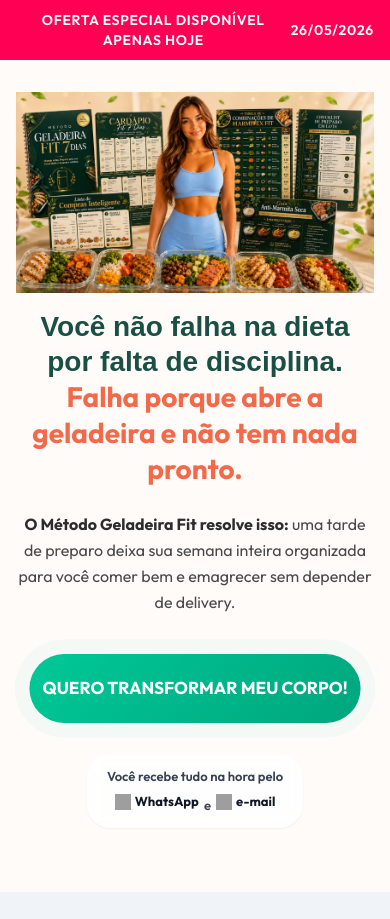
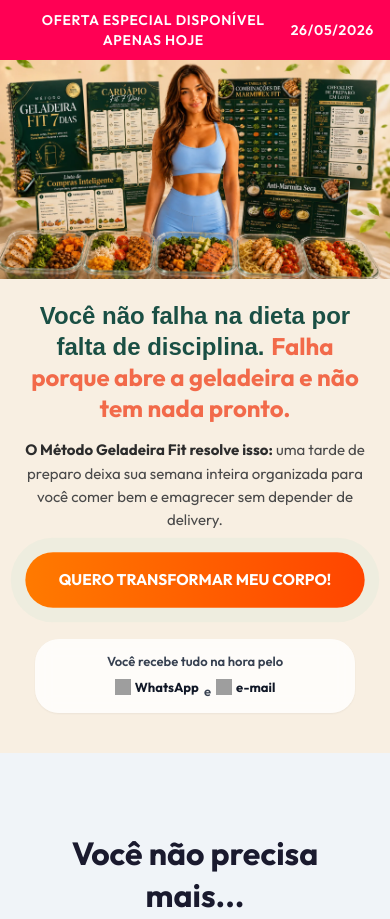
Before and after one commit to onewavetw-lgtm/geladeirafit, a plain HTML site: page index.html in a window 390 px wide. Shown: the top 919 px of the page. Drawn offline with nearby package versions, Linux system fonts and the light colour scheme; grey boxes are pictures that could not be loaded; some icons are missing.

Commit message:
Implement exact Mobile-First CSS specs for the Hero section given by user

```diff
--- a/index.html
+++ b/index.html
@@ -55,39 +55,42 @@
     </div>
 
     <!-- BLOCO 1 — VENDA IMEDIATA -->
-    <header class="hero relative text-center pt-8 md:pt-12 pb-16 overflow-hidden bg-[#FEFBF9]">
-        <div class="container fade-in relative z-10 mx-auto px-4 max-w-4xl">
+    <header class="relative text-center overflow-hidden bg-[#f8efe2]" style="padding: 0 0 40px 0;">
 
-            <!-- Imagem Principal (FRONT.webp) -->
-            <div class="mb-4 flex justify-center w-full">
-                <img src="./FRONT.webp" alt="Método Geladeira Fit" class="w-full h-auto"
-                    style="max-width: 800px; display: block; margin: 0 auto; border: none; box-shadow: none;">
-            </div>
+        <!-- Imagem Principal (FRONT.webp) - Mobile First Full Width -->
+        <div class="w-full mx-auto" style="max-width: 900px; padding: 0; margin: 0 auto 22px auto;">
+            <img src="./FRONT.webp" alt="Método Geladeira Fit" class="w-full h-auto block"
+                style="object-fit: cover; border-radius: 0 !important; box-shadow: none !important; border: none !important; background: transparent;">
+        </div>
+
+        <!-- Conteúdo Textual -->
+        <div class="mx-auto px-5 fade-in" style="max-width: 430px;">
 
             <!-- Headline -->
-            <h1 class="text-[28px] md:text-[38px] font-bold mb-6 text-[#1A4F44] leading-tight"
-                style="font-family: Poppins, sans-serif;">
+            <h1 class="font-bold text-[#1A4F44]"
+                style="font-family: Poppins, sans-serif; font-size: 24px; line-height: 1.25; margin-bottom: 14px;">
                 Você não falha na dieta por falta de disciplina. <span class="text-[#F26A4A]">Falha porque abre a
                     geladeira e não tem nada pronto.</span>
             </h1>
 
             <!-- Subheadline -->
-            <p class="text-[16px] md:text-lg mb-10 text-[#4A4A4A] mx-auto max-w-2xl leading-relaxed font-medium">
+            <p class="text-[#4A4A4A] mx-auto font-medium"
+                style="font-size: 15px; line-height: 1.55; margin-bottom: 22px;">
                 <b class="text-[#2c2c2c]">O Método Geladeira Fit resolve isso:</b> uma tarde de preparo deixa sua semana
                 inteira organizada para você comer bem e emagrecer sem depender de delivery.
             </p>
 
             <!-- CTA Button -->
             <a href="#planos"
-                class="btn-primary pulse-anim btn-large mx-auto table font-bold uppercase transition-transform hover:scale-105 shadow-xl w-[90%] max-w-[340px] text-center"
-                style="font-size: 1.05rem; padding-left: 10px; padding-right: 10px;">
+                class="pulse-anim mx-auto flex items-center justify-center text-white transition-transform hover:scale-105 shadow-lg relative bg-gradient-to-r from-[#FF7A00] to-[#FF4500]"
+                style="width: 100%; max-width: 330px; min-height: 54px; border-radius: 999px; font-size: 15px; font-weight: 700; text-transform: uppercase;">
                 Quero transformar meu corpo!
             </a>
 
             <!-- Info Entrega -->
-            <div class="mt-8 flex justify-center w-full px-2">
+            <div class="mt-8 flex justify-center w-full">
                 <p
-                    class="shadow-sm bg-white/80 backdrop-blur font-semibold text-[13px] text-gray-700 py-3 px-5 rounded-3xl mx-auto border border-gray-200 text-center leading-relaxed max-w-[320px]">
+                    class="shadow-sm bg-white/80 backdrop-blur font-semibold text-[13px] text-gray-700 py-3 px-5 rounded-3xl mx-auto border border-gray-200 text-center leading-relaxed w-full max-w-[320px]">
                     Você recebe tudo na hora pelo<br>
                     <span class="inline-flex items-center justify-center gap-1 font-bold mt-1 text-gray-900">
                         <img src="https://upload.wikimedia.org/wikipedia/commons/6/6b/WhatsApp.svg" alt="WhatsApp"
```
